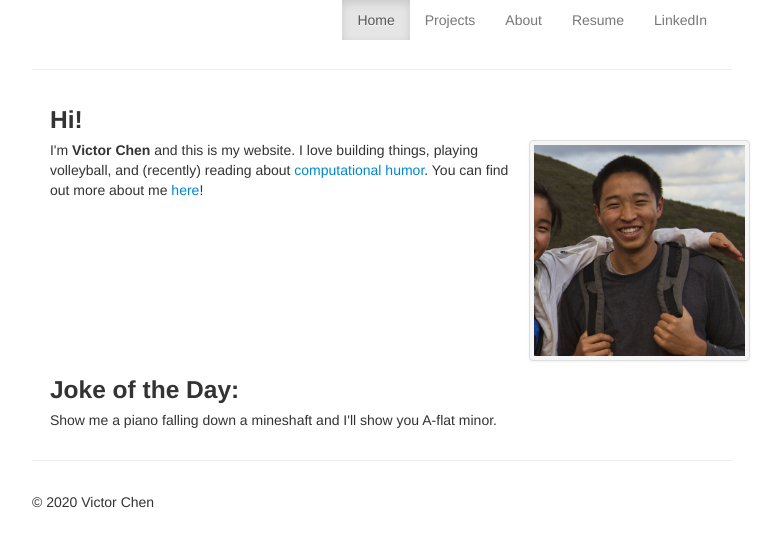
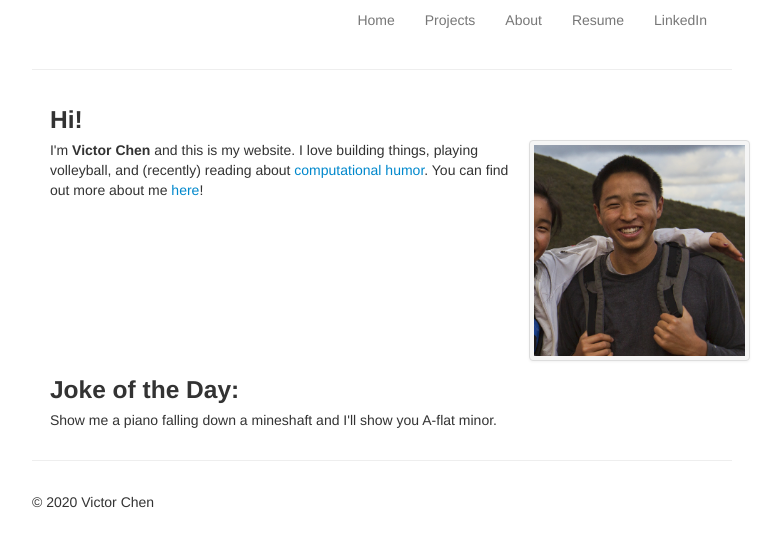
Before and after one commit to victorface2/victorface2.github.io, a Jekyll site: the page built from index.html, in a window 1280 px wide. Shown: the top 547 px of the page, without its empty margins (258-1039 px from the left). Built offline with Jekyll 4.4.1, drawn with Linux system fonts in a browser that asks for light colours; nearby versions of some CDN libraries; a script that is not in the unit is left out.

Commit message:
remove gray background

```diff
--- a/_includes/JB/pages_list
+++ b/_includes/JB/pages_list
@@ -5,7 +5,7 @@
     {% if node.title != null %}
       {% if group == null or group == node.group %}
       	{% if page.url == node.url %}
-      	<li class="active"><a href="{{node.url}}" class="active">{{node.title}}</a></li>
+      	<li><a href="{{node.url}}">{{node.title}}</a></li>
       	{% else %}
       	<li><a href="{{node.url}}">{{node.title}}</a></li>
       	{% endif %}
--- a/_includes/custom/pages_list
+++ b/_includes/custom/pages_list
@@ -2,7 +2,7 @@
     {% if node.title != null %}
       {% if group == null or group == node.group %}
       	{% if page.url == node.url %}
-      	<li class="active"><a href="{{node.url}}" class="active">{{node.title}}</a></li>
+      	<li><a href="{{node.url}}">{{node.title}}</a></li>
       	{% else %}
       	<li><a href="{{node.url}}">{{node.title}}</a></li>
       	{% endif %}
```
Also changed, not shown: assets/themes/twitter/css/style.css (line endings or trailing spaces), 1 other file.
